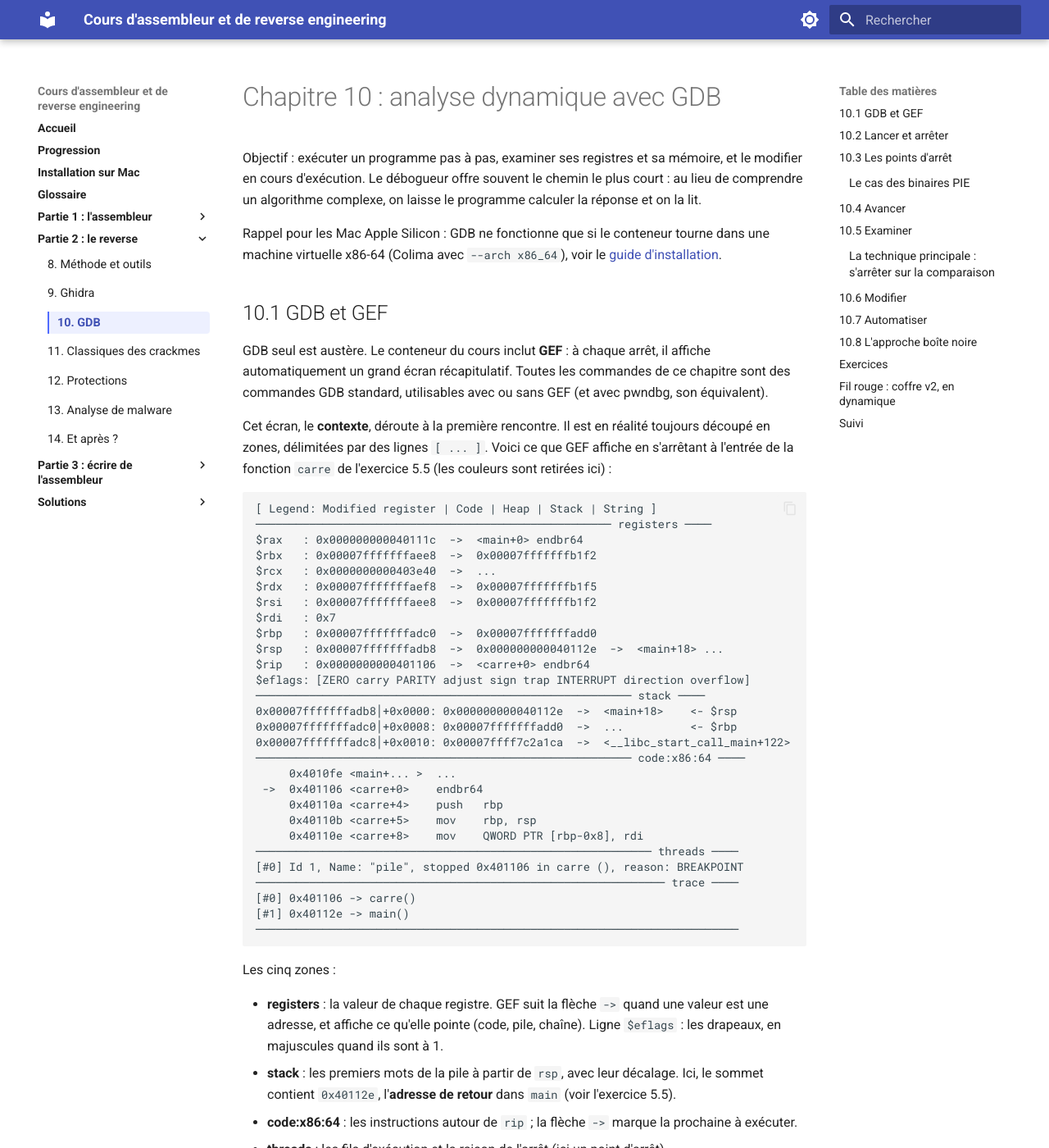
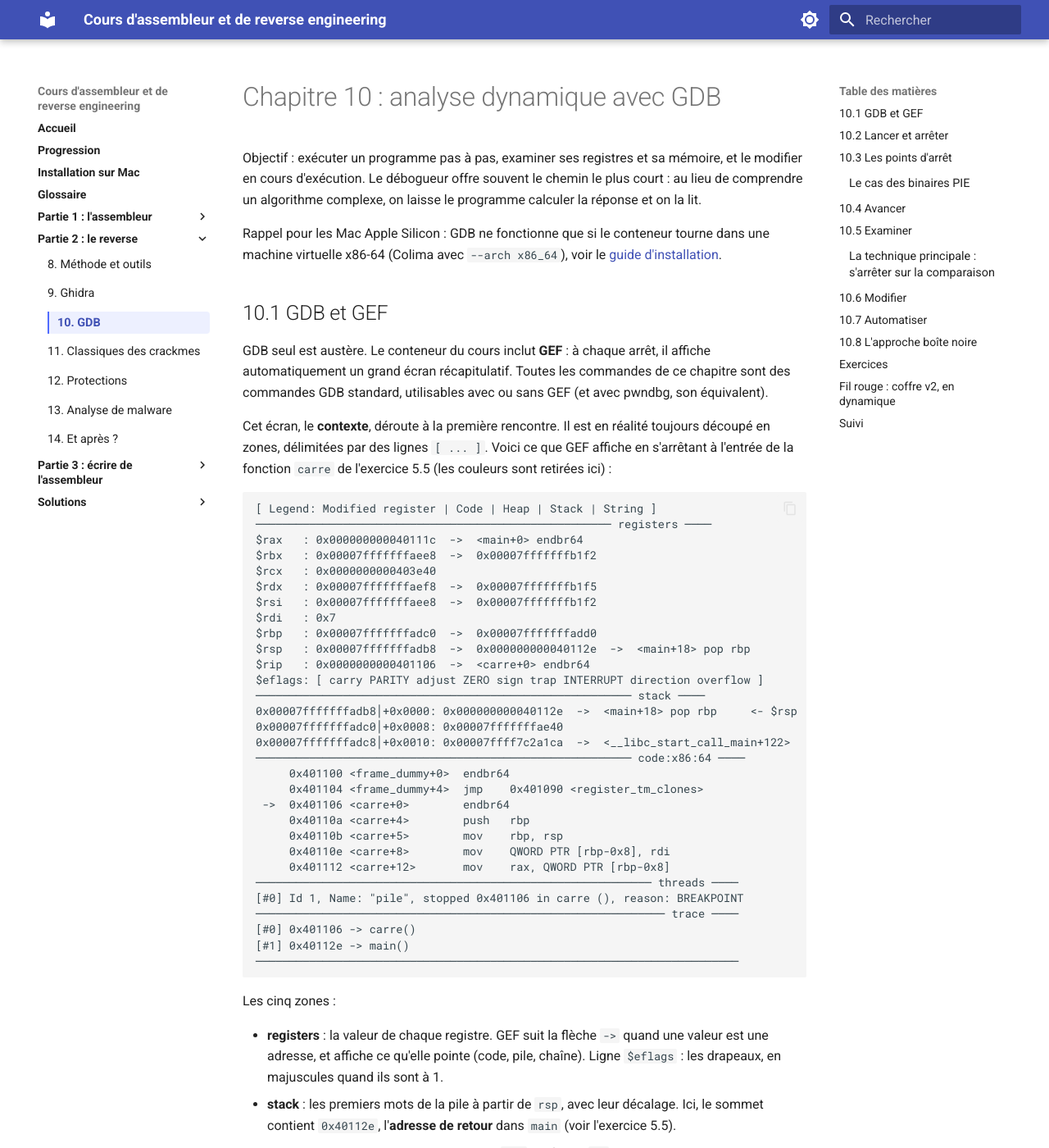
Before and after one commit to cchopin/asm-to-reverse, an MkDocs documentation site: the page built from docs/partie2-reverse/10-gdb.md, in a window 1280 px wide and 1400 px high. Shown: the whole window at 82% size. Built offline with MkDocs 1.6.1 and Material for MkDocs 9.7.7, drawn with Linux system fonts in a browser that asks for light colours.

Commit message:
Relecture : placement options de compilation et contexte GEF reel
- Chapitre 2 : deplace la section options de compilation apres l'exemple 2.4
- Chapitre 10 : contexte GEF regenere depuis une vraie session (main en 0x40111c
  apres carre, frame_dummy avant carre, adresse de retour 0x40112e coherente avec 5.5)

```diff
--- a/docs/partie2-reverse/10-gdb.md
+++ b/docs/partie2-reverse/10-gdb.md
@@ -15,24 +15,26 @@ Cet écran, le **contexte**, déroute à la première rencontre. Il est en réal
 ───────────────────────────────────────────────────── registers ────
 $rax   : 0x000000000040111c  ->  <main+0> endbr64
 $rbx   : 0x00007fffffffaee8  ->  0x00007fffffffb1f2
-$rcx   : 0x0000000000403e40  ->  ...
+$rcx   : 0x0000000000403e40
 $rdx   : 0x00007fffffffaef8  ->  0x00007fffffffb1f5
 $rsi   : 0x00007fffffffaee8  ->  0x00007fffffffb1f2
 $rdi   : 0x7
 $rbp   : 0x00007fffffffadc0  ->  0x00007fffffffadd0
-$rsp   : 0x00007fffffffadb8  ->  0x000000000040112e  ->  <main+18> ...
+$rsp   : 0x00007fffffffadb8  ->  0x000000000040112e  ->  <main+18> pop rbp
 $rip   : 0x0000000000401106  ->  <carre+0> endbr64
-$eflags: [ZERO carry PARITY adjust sign trap INTERRUPT direction overflow]
+$eflags: [ carry PARITY adjust ZERO sign trap INTERRUPT direction overflow ]
 ──────────────────────────────────────────────────────── stack ────
-0x00007fffffffadb8│+0x0000: 0x000000000040112e  ->  <main+18>    <- $rsp
-0x00007fffffffadc0│+0x0008: 0x00007fffffffadd0  ->  ...          <- $rbp
+0x00007fffffffadb8│+0x0000: 0x000000000040112e  ->  <main+18> pop rbp     <- $rsp
+0x00007fffffffadc0│+0x0008: 0x00007fffffffae40
 0x00007fffffffadc8│+0x0010: 0x00007ffff7c2a1ca  ->  <__libc_start_call_main+122>
 ──────────────────────────────────────────────────────── code:x86:64 ────
-     0x4010fe <main+... >  ...
- ->  0x401106 <carre+0>    endbr64
-     0x40110a <carre+4>    push   rbp
-     0x40110b <carre+5>    mov    rbp, rsp
-     0x40110e <carre+8>    mov    QWORD PTR [rbp-0x8], rdi
+     0x401100 <frame_dummy+0>  endbr64
+     0x401104 <frame_dummy+4>  jmp    0x401090 <register_tm_clones>
+ ->  0x401106 <carre+0>        endbr64
+     0x40110a <carre+4>        push   rbp
+     0x40110b <carre+5>        mov    rbp, rsp
+     0x40110e <carre+8>        mov    QWORD PTR [rbp-0x8], rdi
+     0x401112 <carre+12>       mov    rax, QWORD PTR [rbp-0x8]
 ─────────────────────────────────────────────────────────── threads ────
 [#0] Id 1, Name: "pile", stopped 0x401106 in carre (), reason: BREAKPOINT
 ───────────────────────────────────────────────────────────── trace ────
```
Also changed, not shown: docs/partie1-assembleur/02-registres-instructions.md (+17 -17 lines).
